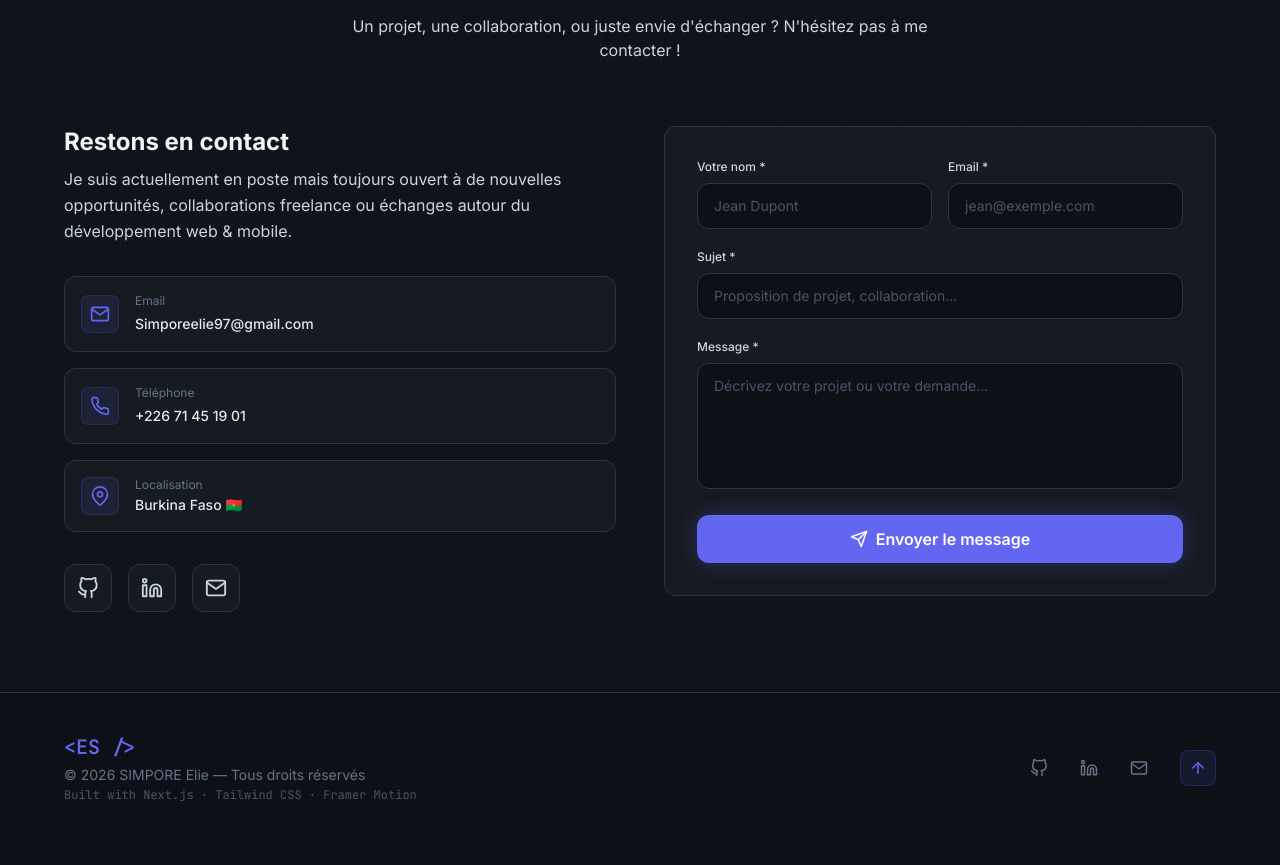
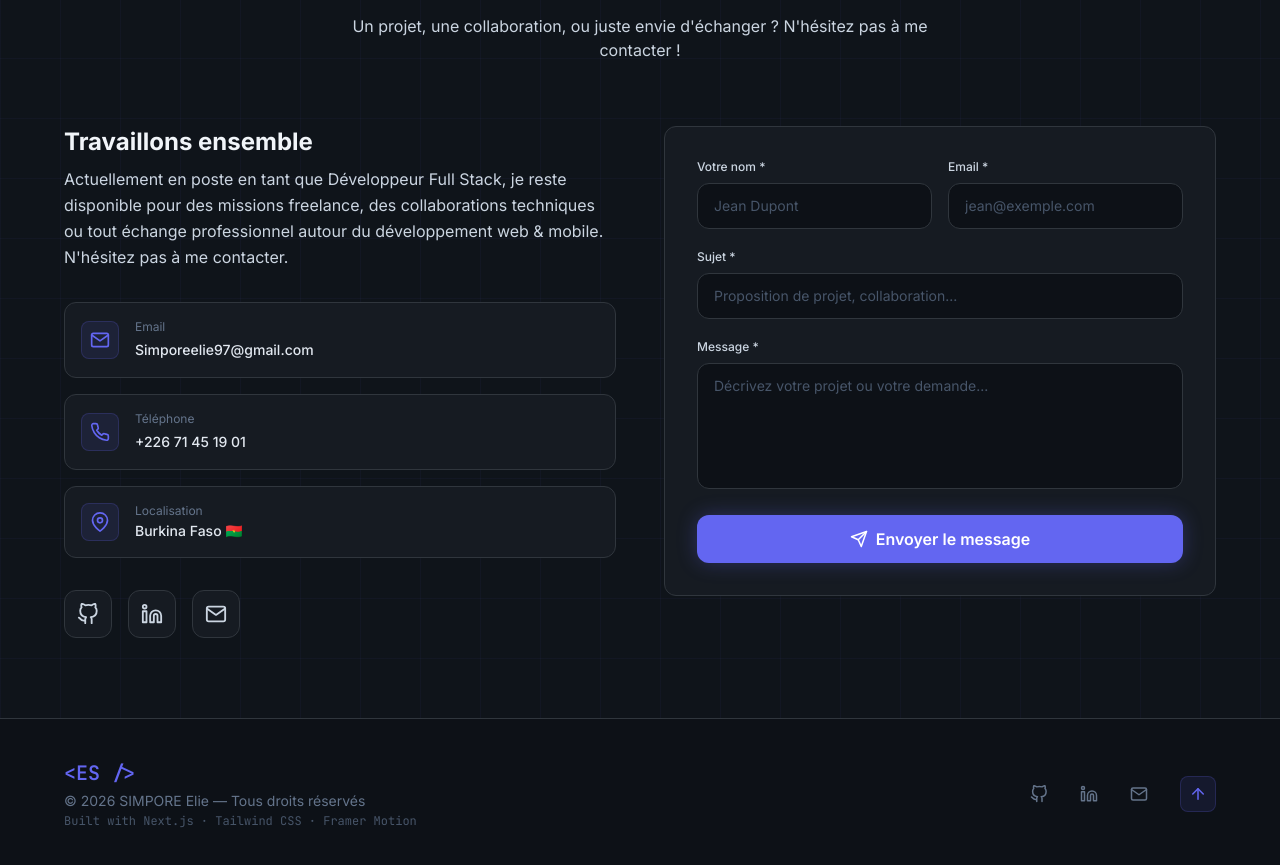
Before and after one commit to simporeelie/Portfolio, a Next.js app: page / in a window 1280 px wide. Shown: the part 6482-7347 px from the top of the page. Before the commit the page ends 7325 px from the top, so only its background shows below. Built offline with nearby package versions, Linux system fonts and the light colour scheme.

Commit message:
Improve contact section wording

```diff
--- a/components/Contact.tsx
+++ b/components/Contact.tsx
@@ -71,10 +71,11 @@ export default function Contact() {
             animate={inView ? { opacity: 1, x: 0 } : {}}
             transition={{ duration: 0.7 }}
           >
-            <h3 className="text-2xl font-bold text-slate-100 mb-2">Restons en contact</h3>
+            <h3 className="text-2xl font-bold text-slate-100 mb-2">Travaillons ensemble</h3>
             <p className="text-slate-300 leading-relaxed mb-8">
-              Je suis actuellement en poste mais toujours ouvert à de nouvelles opportunités,
-              collaborations freelance ou échanges autour du développement web & mobile.
+              Actuellement en poste en tant que Développeur Full Stack, je reste disponible pour
+              des missions freelance, des collaborations techniques ou tout échange professionnel
+              autour du développement web & mobile. N&apos;hésitez pas à me contacter.
             </p>
 
             {/* Contact Info */}
```
